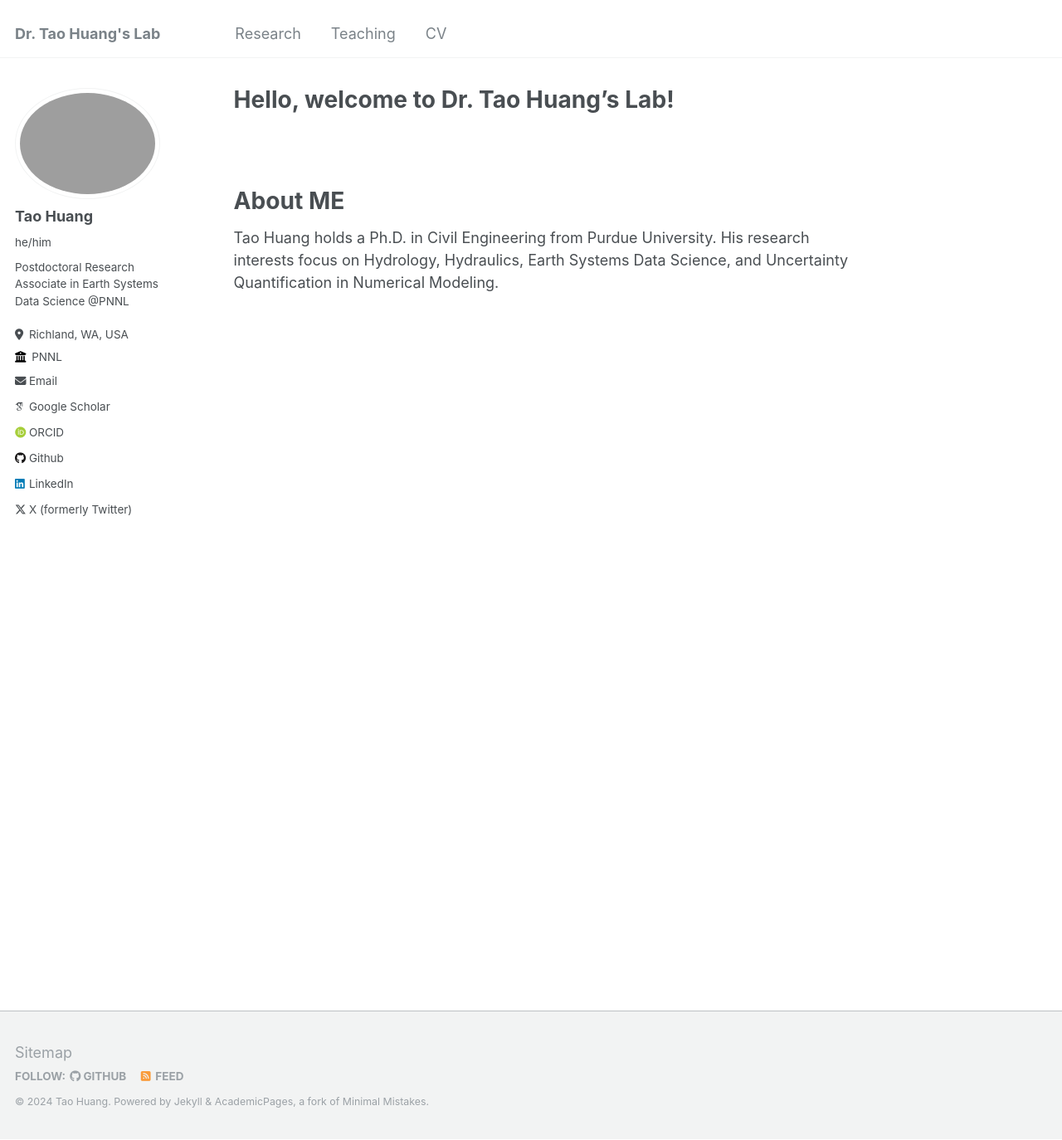
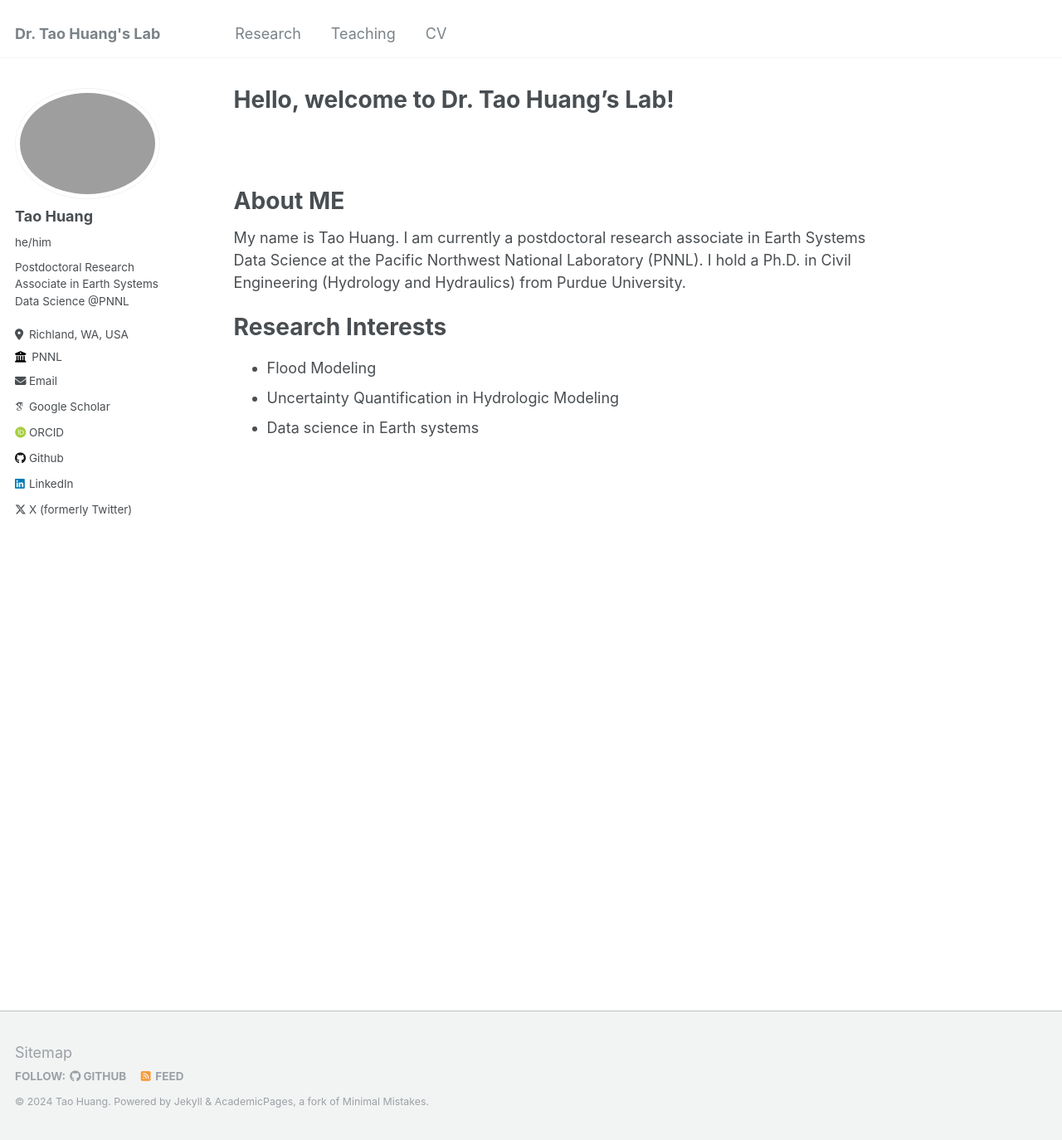
Before and after one commit to huan1441/huan1441.github.io, a Jekyll site: the page built from _pages/about.md, in a window 1280 px wide and 1374 px high. Shown: the whole window at 83% size. Built offline with Jekyll 4.4.1, drawn with Linux system fonts in a browser that asks for light colours; some web fonts are replaced.

Commit message:
Update about.md

```diff
--- a/_pages/about.md
+++ b/_pages/about.md
@@ -12,7 +12,13 @@ redirect_from:
 
 About ME
 ======
-Tao Huang holds a Ph.D. in Civil Engineering from Purdue University. His research interests focus on Hydrology, Hydraulics, Earth Systems Data Science, and Uncertainty Quantification in Numerical Modeling.
+My name is Tao Huang. I am currently a postdoctoral research associate in Earth Systems Data Science at the Pacific Northwest National Laboratory (PNNL). I hold a Ph.D. in Civil Engineering (Hydrology and Hydraulics) from Purdue University.
+
+Research Interests
+======
+* Flood Modeling
+* Uncertainty Quantification in Hydrologic Modeling
+* Data science in Earth systems
 
 <br />
 <br />
```
